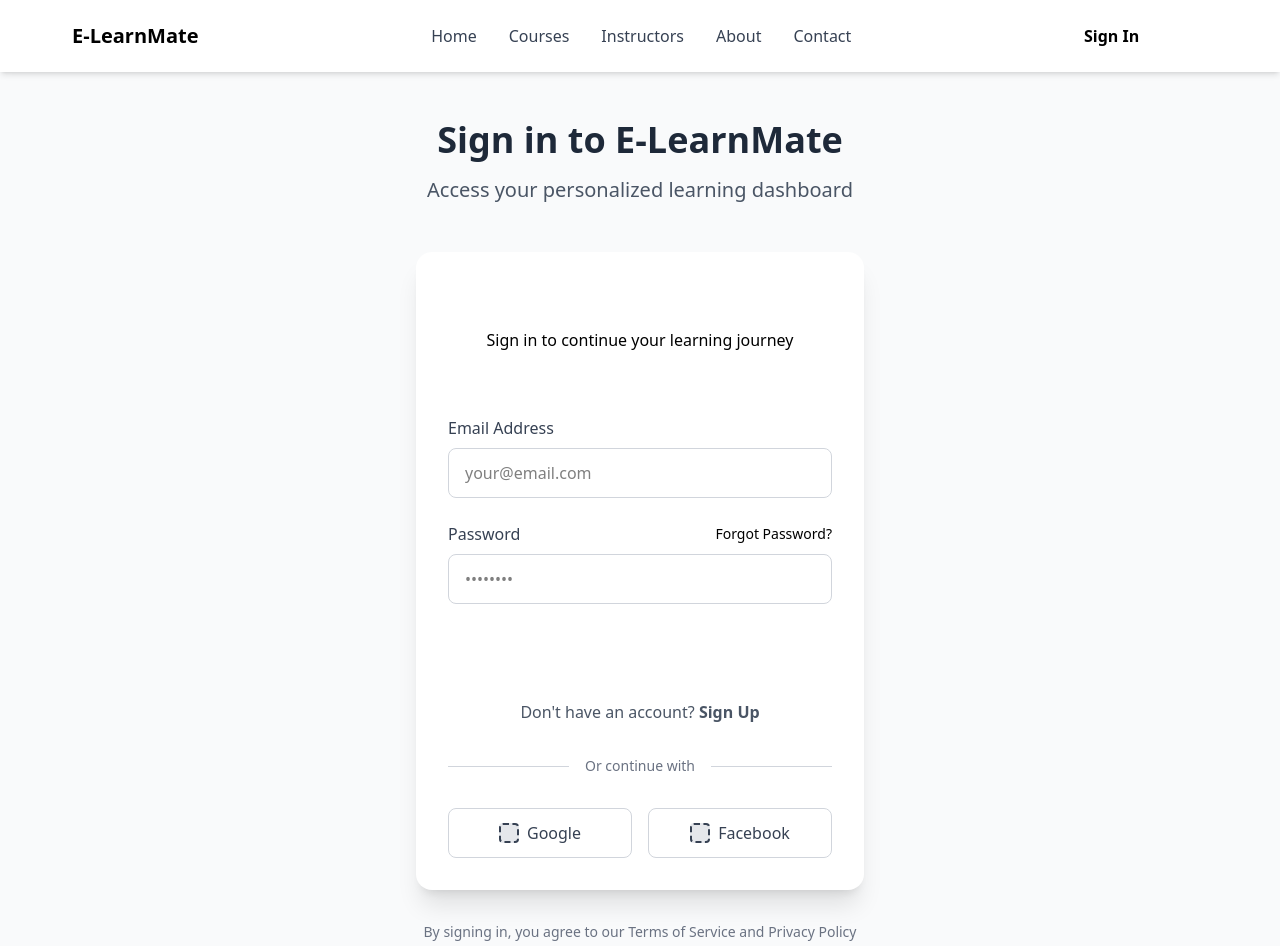
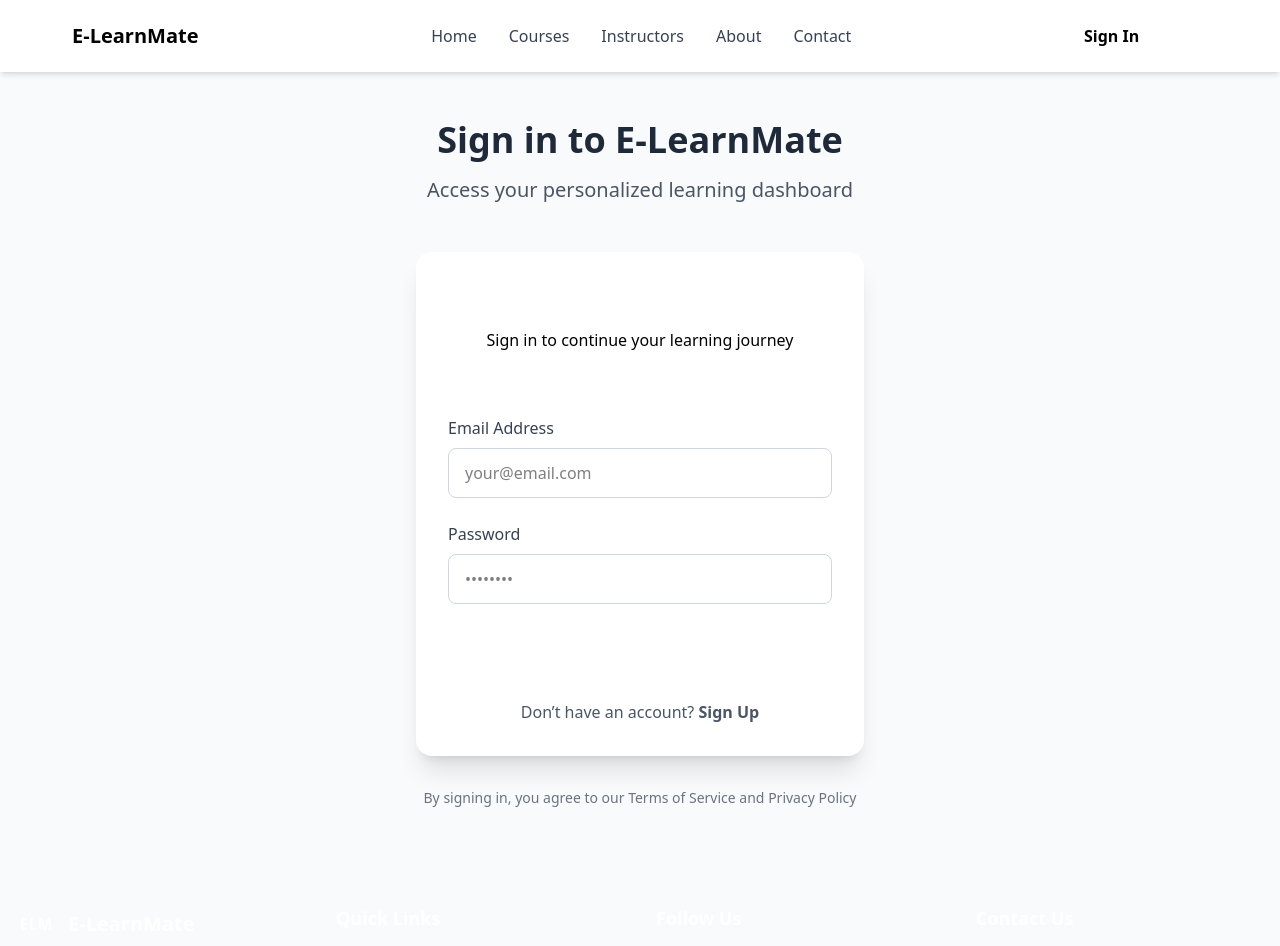
Before and after one commit to sahilwebdev21/E-LearnMate, a Next.js app in the folder frontend/: page /login in a window 1280 px wide. Shown: the top 946 px of the page. Built offline with nearby package versions, Linux system fonts and the light colour scheme.

Commit message:
bugs fixed

```diff
--- a/frontend/src/components/auth/LoginForm.tsx
+++ b/frontend/src/components/auth/LoginForm.tsx
@@ -1,6 +1,70 @@
+"use client";
+
+import { useState } from "react";
+import { useRouter } from "next/navigation";
 import Link from "next/link";
+import { toast } from "react-toastify";
+import "react-toastify/dist/ReactToastify.css";
 
 const LoginForm = () => {
+  const router = useRouter();
+  const [formData, setFormData] = useState({ email: "", password: "" });
+  const [errors, setErrors] = useState<{ email?: string; password?: string }>({});
+  const [isSubmitting, setIsSubmitting] = useState(false);
+
+  const handleChange = (e: React.ChangeEvent<HTMLInputElement>) => {
+    const { id, value } = e.target;
+    setFormData(prev => ({ ...prev, [id]: value }));
+    if (errors[id as keyof typeof errors]) {
+      setErrors(prev => ({ ...prev, [id]: "" }));
+    }
+  };
+
+  const handleSubmit = async (e: React.FormEvent) => {
+    e.preventDefault();
+
+    if (!formData.email || !formData.password) {
+      setErrors({
+        email: !formData.email ? "Email is required" : "",
+        password: !formData.password ? "Password is required" : "",
+      });
+      return;
+    }
+
+    setIsSubmitting(true);
+    try {
+      const response = await fetch(`${process.env.NEXT_PUBLIC_API_URL}/users/login/`, {
+        method: "POST",
+        headers: { "Content-Type": "application/json" },
+        body: JSON.stringify({
+          username: formData.email, // DRF expects `username`, even if it’s an email
+          password: formData.password,
+        }),
+      });
+
+      const data = await response.json();
+
+      if (!response.ok) {
+        if (data.non_field_errors) {
+          toast.error(data.non_field_errors[0]);
+        } else {
+          toast.error("Login failed. Please check your credentials.");
+        }
+        return;
+      }
+
+      // Save token in localStorage or cookie
+      localStorage.setItem("authToken", data.token);
+
+      toast.success("Login successful! Redirecting...");
+      setTimeout(() => router.push("/dashboard"), 1500);
+    } catch (error) {
+      toast.error("Login failed. Please check your connection.");
+    } finally {
+      setIsSubmitting(false);
+    }
+  };
+
   return (
     <div className="bg-white rounded-2xl shadow-xl w-full max-w-md overflow-hidden">
       {/* Header */}
@@ -11,7 +75,7 @@
 
       {/* Form */}
       <div className="p-8">
-        <form>
+        <form onSubmit={handleSubmit}>
           <div className="mb-6">
             <label htmlFor="email" className="block text-gray-700 font-medium mb-2">
               Email Address
@@ -19,69 +83,50 @@
             <input
               type="email"
               id="email"
+              value={formData.email}
+              onChange={handleChange}
+              className={`w-full px-4 py-3 border ${
+                errors.email ? "border-red-500" : "border-gray-300"
+              } rounded-lg focus:ring-2 focus:ring-primary focus:border-transparent`}
               placeholder="your@email.com"
-              className="w-full px-4 py-3 border border-gray-300 rounded-lg focus:ring-2 focus:ring-primary focus:border-transparent"
             />
+            {errors.email && <p className="mt-1 text-sm text-red-500">{errors.email}</p>}
           </div>
 
           <div className="mb-6">
-            <div className="flex justify-between items-center mb-2">
-              <label htmlFor="password" className="block text-gray-700 font-medium">
-                Password
-              </label>
-              <Link href="/forgot-password" className="text-primary text-sm font-medium hover:underline">
-                Forgot Password?
-              </Link>
-            </div>
+            <label htmlFor="password" className="block text-gray-700 font-medium mb-2">
+              Password
+            </label>
             <input
               type="password"
               id="password"
+              value={formData.password}
+              onChange={handleChange}
+              className={`w-full px-4 py-3 border ${
+                errors.password ? "border-red-500" : "border-gray-300"
+              } rounded-lg focus:ring-2 focus:ring-primary focus:border-transparent`}
               placeholder="••••••••"
-              className="w-full px-4 py-3 border border-gray-300 rounded-lg focus:ring-2 focus:ring-primary focus:border-transparent"
             />
+            {errors.password && <p className="mt-1 text-sm text-red-500">{errors.password}</p>}
           </div>
 
           <button
             type="submit"
-            className="w-full bg-primary hover:bg-primary-light text-white font-bold py-3 px-4 rounded-lg transition-colors"
+            disabled={isSubmitting}
+            className={`w-full bg-primary hover:bg-primary-light text-white font-bold py-3 px-4 rounded-lg transition-colors ${
+              isSubmitting ? "opacity-70 cursor-not-allowed" : ""
+            }`}
           >
-            Sign In
+            {isSubmitting ? "Signing in..." : "Sign In"}
           </button>
 
           <div className="text-center mt-6">
             <p className="text-gray-600">
-              Don&apos;t have an account?{' '}
+              Don’t have an account?{" "}
               <Link href="/signup" className="text-primary font-bold hover:underline">
                 Sign Up
               </Link>
             </p>
-          </div>
-
-          <div className="relative my-8">
-            <div className="absolute inset-0 flex items-center">
-              <div className="w-full border-t border-gray-300"></div>
-            </div>
-            <div className="relative flex justify-center text-sm">
-              <span className="px-4 bg-white text-gray-500">Or continue with</span>
-            </div>
-          </div>
-
-          <div className="grid grid-cols-2 gap-4">
-            <button
-              type="button"
-              className="flex items-center justify-center gap-2 bg-white border border-gray-300 rounded-lg py-3 px-4 text-gray-700 hover:bg-gray-50 transition-colors"
-            >
-              <div className="bg-gray-200 border-2 border-dashed rounded w-5 h-5" />
-              Google
-            </button>
-
-            <button
-              type="button"
-              className="flex items-center justify-center gap-2 bg-white border border-gray-300 rounded-lg py-3 px-4 text-gray-700 hover:bg-gray-50 transition-colors"
-            >
-              <div className="bg-gray-200 border-2 border-dashed rounded w-5 h-5" />
-              Facebook
-            </button>
           </div>
         </form>
       </div>
```
Also changed, not shown: 2 other files (tests, documents, lock files or other folders).
